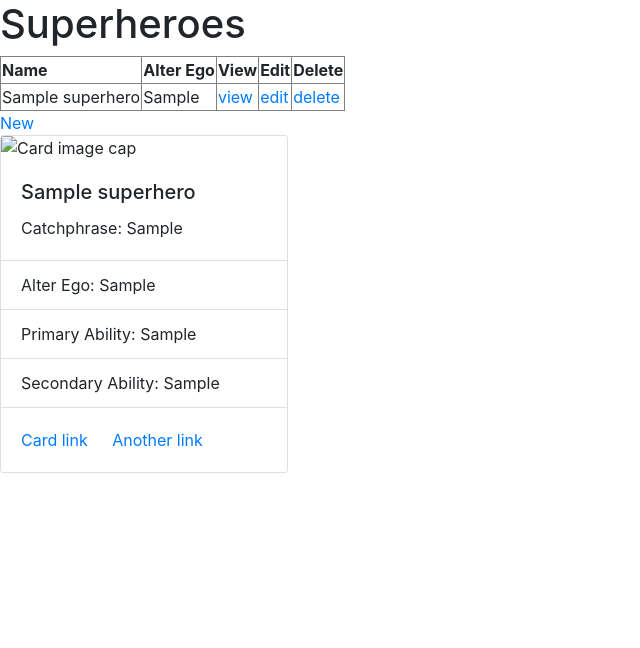
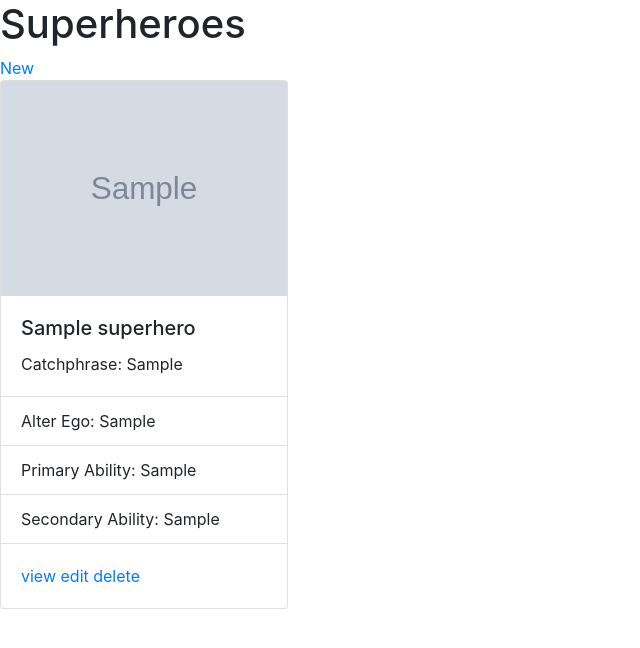
Before and after one commit to Demetricew20/SuperheroCreator, a Django app: page /superheroes/ in a window 1280 px wide. Shown: the top 648 px of the page, without its empty margins (0-640 px from the left). Run offline with Django 3.2, Linux system fonts and the light colour scheme; tables that the repository leaves empty hold one stand-in row (values such as "Sample post"); grey boxes marked "Sample" are stand-in pictures; some libraries are stand-ins or nearby versions.

Commit message:
Added image field to model. Added image field to forms so users can now upload image with superhero. Deleted table in index.html.

```diff
--- a/superhero_database/superheroes/models.py
+++ b/superhero_database/superheroes/models.py
@@ -9,7 +9,7 @@ class Superhero(models.Model):
     primary_ability = models.CharField(max_length=50)
     secondary_ability = models.CharField(max_length=50)
     catchphrase = models.CharField(max_length=60)
-    hero_image = models.ImageField(upload_to='media/', null=True, blank=True)
+    hero_image = models.ImageField(upload_to='media/')
 
     def __str__(self):
         return self.hero_name
--- a/superhero_database/superheroes/templates/superheroes/edit.html
+++ b/superhero_database/superheroes/templates/superheroes/edit.html
@@ -7,7 +7,7 @@
 <body>
 
     <h1>Update Superhero</h1>
-    <form method="post">
+    <form method="post" enctype="multipart/form-data">
         {% csrf_token %}
         {{ form.as_p }}
         <input type="submit" value="Submit" />
--- a/superhero_database/superheroes/templates/superheroes/index.html
+++ b/superhero_database/superheroes/templates/superheroes/index.html
@@ -9,35 +9,11 @@
 </head>
 <body>
 <h1>Superheroes</h1>
-
-<table border="1">
-<thead>
-    <tr>
-    <th>Name</th>
-    <th>Alter Ego</th>
-    <th>View</th>
-    <th>Edit</th>
-    <th>Delete</th>
-    </tr>
-</thead>
-<tbody>
-    {% for superhero in all_superheroes %}
-    <tr>
-    <td>{{ superhero }}</td>
-    <td>{{ superhero.alter_ego }}</td>
-    <td><a href="{% url 'superheroes:detail' superhero.id %}">view</a></td>
-    <td><a href="{% url 'superheroes:edit_superhero' superhero.id %}">edit</a></td>
-    <td><a href="{% url 'superheroes:delete_superhero' superhero.id %}">delete</a></td>
-    </tr>
-    {% endfor %}
-</tbody>
-</table>
-
 <a href="{% url 'superheroes:create_superhero' %}">New</a>
 
 {% for superhero in all_superheroes %}
 <div class="card" style="width: 18rem;">
-  <img class="card-img-top" src=""  alt="Card image cap">
+  <img class="card-img-top" src="{{superhero.hero_image.url}}"  alt="Card image cap">
   <div class="card-body">
     <h5 class="card-title">{{superhero}}</h5>
     <p class="card-text">Catchphrase: {{superhero.catchphrase}}</p>
@@ -48,8 +24,9 @@
     <li class="list-group-item">Secondary Ability: {{superhero.secondary_ability}}</li>
   </ul>
   <div class="card-body">
-    <a href="#" class="card-link">Card link</a>
-    <a href="#" class="card-link">Another link</a>
+    <a href="{% url 'superheroes:detail' superhero.id %}">view</a>
+    <a href="{% url 'superheroes:edit_superhero' superhero.id %}">edit</a>
+    <a href="{% url 'superheroes:delete_superhero' superhero.id %}">delete</a>
   </div>
 </div>
 {% endfor %}
--- a/superhero_database/superheroes/views.py
+++ b/superhero_database/superheroes/views.py
@@ -8,7 +8,7 @@ from django.forms import ModelForm
 class SuperheroForm(ModelForm):
     class Meta:
         model = Superhero
-        fields = ['hero_name', 'alter_ego', 'primary_ability', 'secondary_ability', 'catchphrase']
+        fields = ['hero_name', 'alter_ego', 'primary_ability', 'secondary_ability', 'catchphrase', 'hero_image']
 
 
 # Create your views here.
@@ -31,32 +31,32 @@ def detail(request, superhero_id):
 
 
 def create(request):
-    if request.method == 'POST':
-        hero_name = request.POST.get('hero_name')
-        alter_ego = request.POST.get('alter_ego')
-        primary_ability = request.POST.get('primary_ability')
-        secondary_ability = request.POST.get('secondary_ability')
-        catchphrase = request.POST.get('catchphrase')
-        hero_image = request.POST.get('hero_image')
-        new_superhero = Superhero(hero_name=hero_name, alter_ego=alter_ego, primary_ability=primary_ability,
-                                  secondary_ability=secondary_ability, catchphrase=catchphrase)
-        new_superhero.save()
-        return HttpResponseRedirect(reverse('superheroes:index'))
+    form = SuperheroForm(request.POST or None, request.FILES or None)
+
+    context = {
+        'form': form
+    }
+
+    if form.is_valid():
+        form.save()
+        return redirect('superheroes:index')
+
     else:
-        return render(request, 'superheroes/create.html')
+        return render(request, 'superheroes/create.html', context)
 
 
 def edit(request, superhero_id):
     superhero = get_object_or_404(Superhero, pk=superhero_id)
 
-    form = SuperheroForm(request.POST or None, instance=superhero)
+    form = SuperheroForm(request.POST or None, request.FILES or None, instance=superhero)
 
     if form.is_valid():
         form.save()
         return redirect('superheroes:index')
 
     context = {
-        'form': form
+        'form': form,
+        'hero image': superhero
     }
 
     return render(request, 'superheroes/edit.html', context)
```
Also changed, not shown: superhero_database/superheroes/templates/superheroes/create.html (+6 -11 lines), media/media/20e99e9e27a1e25917bc8d1968589a19.jpg (added), media/media/9b3c1840f9847671cf789c0dfb250f1f.jpg (added), media/media/Avengers-Anatomy-Hulk-3.jpg (added), media/media/Avengers-Anatomy-Hulk-3_5TllaCe.jpg (added), media/media/Avengers-Anatomy-Hulk-3_OPAiSLB.jpg (added), media/media/Avengers-Anatomy-Hulk-3_Y3xRbjx.jpg (added), superhero_database/superheroes/migrations/0003_superhero_hero_image.py (added).
